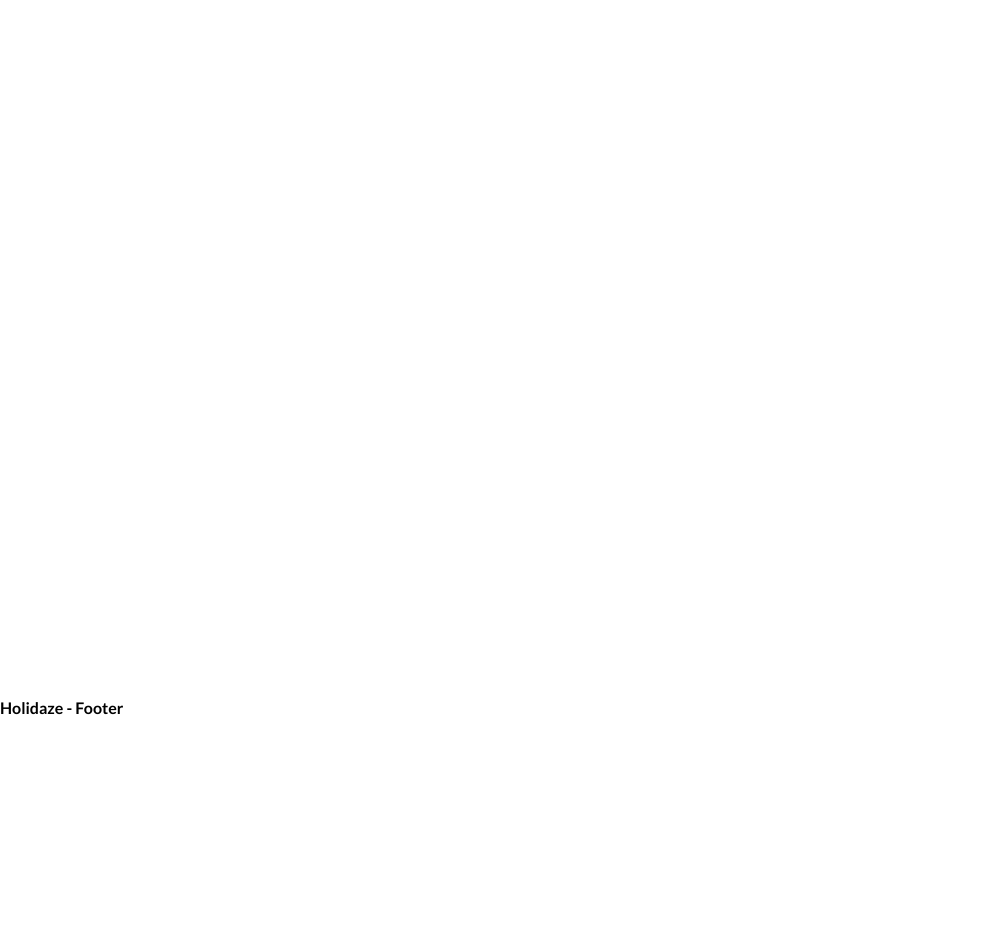
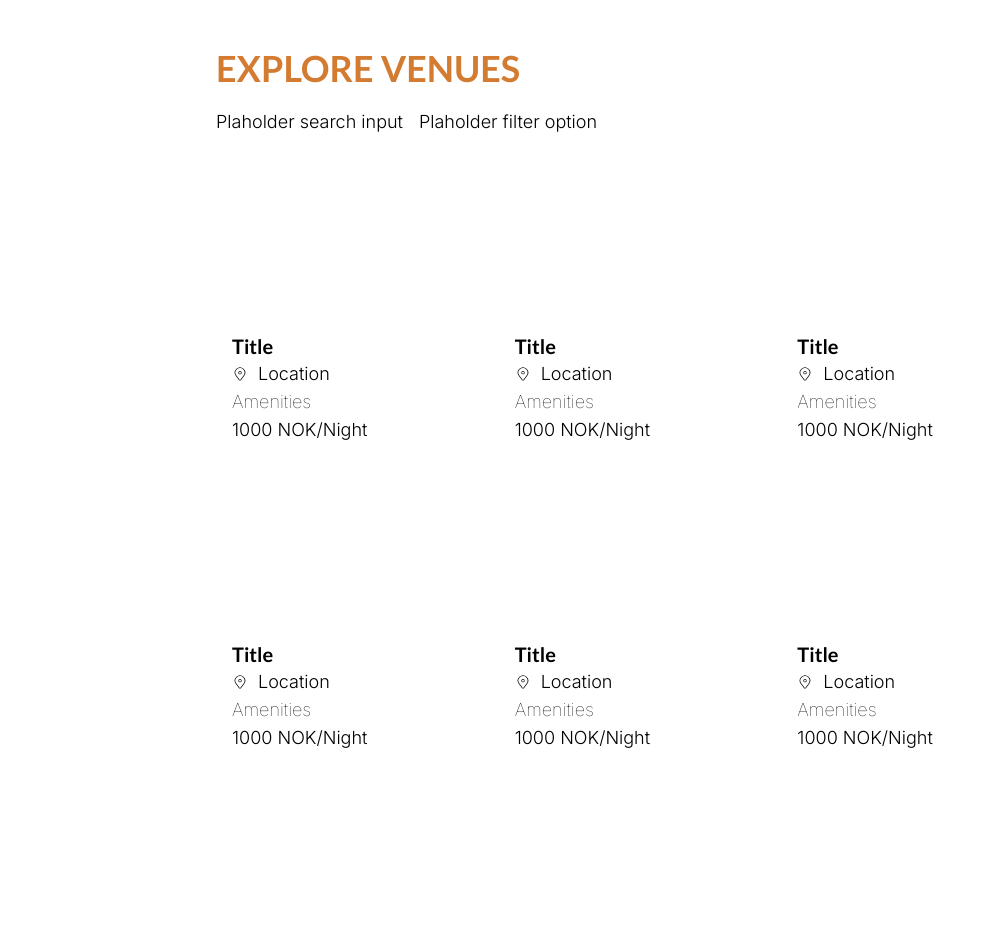
Before and after one commit to karlwoien/project-exam-2, a React (Vite) app: page /venues in a window 1280 px wide. Shown: the part 80-1032 px from the top of the page, without its empty margins (0-995 px from the left). Before the commit the page ends 800 px from the top, so only its background shows below. Built offline with nearby package versions, Linux system fonts and the light colour scheme; a web font is replaced by a local one.

Commit message:
adds initial structure of venues page

```diff
--- a/src/pages/Venues.jsx
+++ b/src/pages/Venues.jsx
@@ -1,5 +1,28 @@
+import VenueCard from "../components/VenueCard";
+
 export default function Venues() {
     return (
-    <p>Venues</p>
+      <div className="max-w-4xl mx-auto px-6 py-16 mt-16">
+        <h1 className="text-bg-highlight text-4xl mb-5">EXPLORE VENUES</h1>
+        {/*Search input and filter option goes here*/}
+        <div className="flex space-x-4">
+          <p>Plaholder search input</p>
+          <p>Plaholder filter option</p>
+        </div>
+        {/*Venues grid */}
+        <div className="py-8 max-w-6xl mx-auto">
+          <div className="px-4 grid grid-cols-1 sm:grid-cols-2 md:grid-cols-3 gap-8 auto-rows-fr">
+              <VenueCard />
+              <VenueCard />
+              <VenueCard />
+              <VenueCard />
+              <VenueCard />
+              <VenueCard />
+              <VenueCard />
+              <VenueCard />
+              <VenueCard />
+          </div>
+        </div>
+      </div>
     );
   };
```
